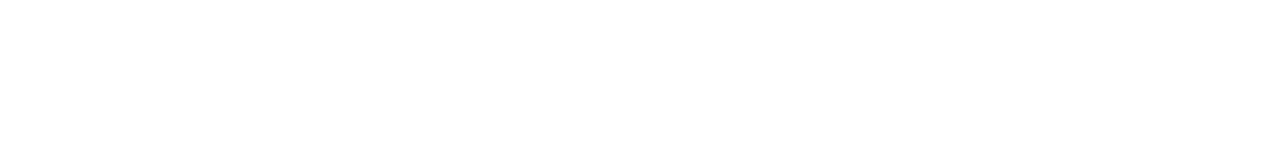
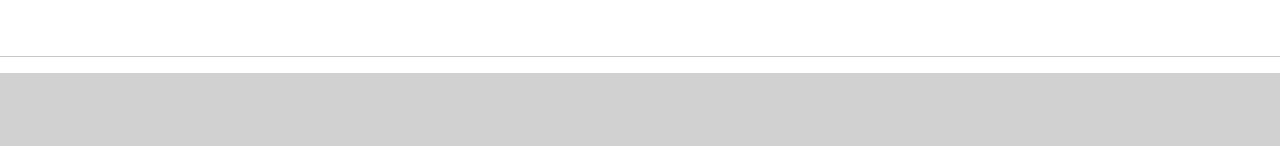
Before and after one commit to CalebCoughenour/Design-Specialists, a React (Create React App) app: page / in a window 1280 px wide. Shown: the part 781-927 px from the top of the page. Before the commit the page ends 821 px from the top, so only its background shows below. Built offline with nearby package versions, Linux system fonts and the light colour scheme; the HTML template or start-up script is replaced by a standard one.

Commit message:
begin adding card link section

```diff
--- a/src/pages/HomePage/Home.js
+++ b/src/pages/HomePage/Home.js
@@ -1,10 +1,12 @@
 import '../../App.css';
+import CardLinkSection from '../../components/CardLinkSection/CardLinkSection';
 import { PhotoCarousel } from '../../components/index';
 
 const Home = () => {
   return (
     <>
       <PhotoCarousel />
+      <CardLinkSection />
     </>
   )
 }
```
